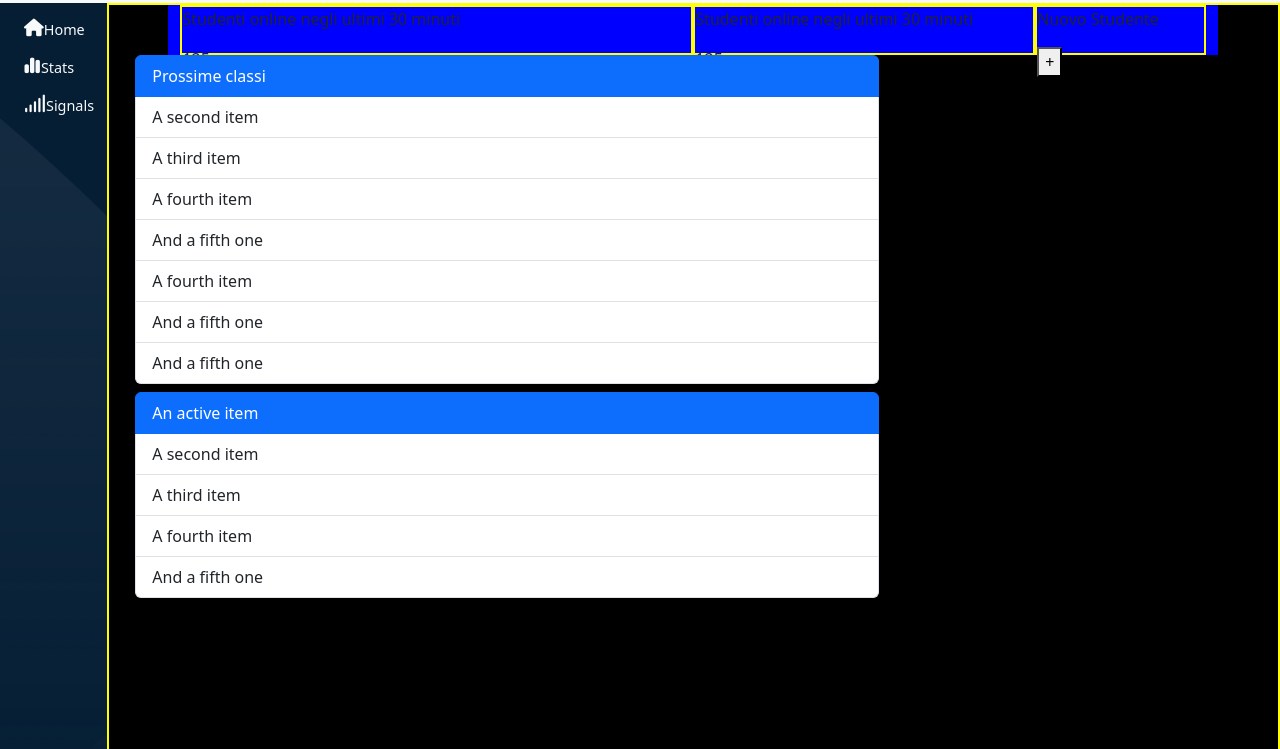
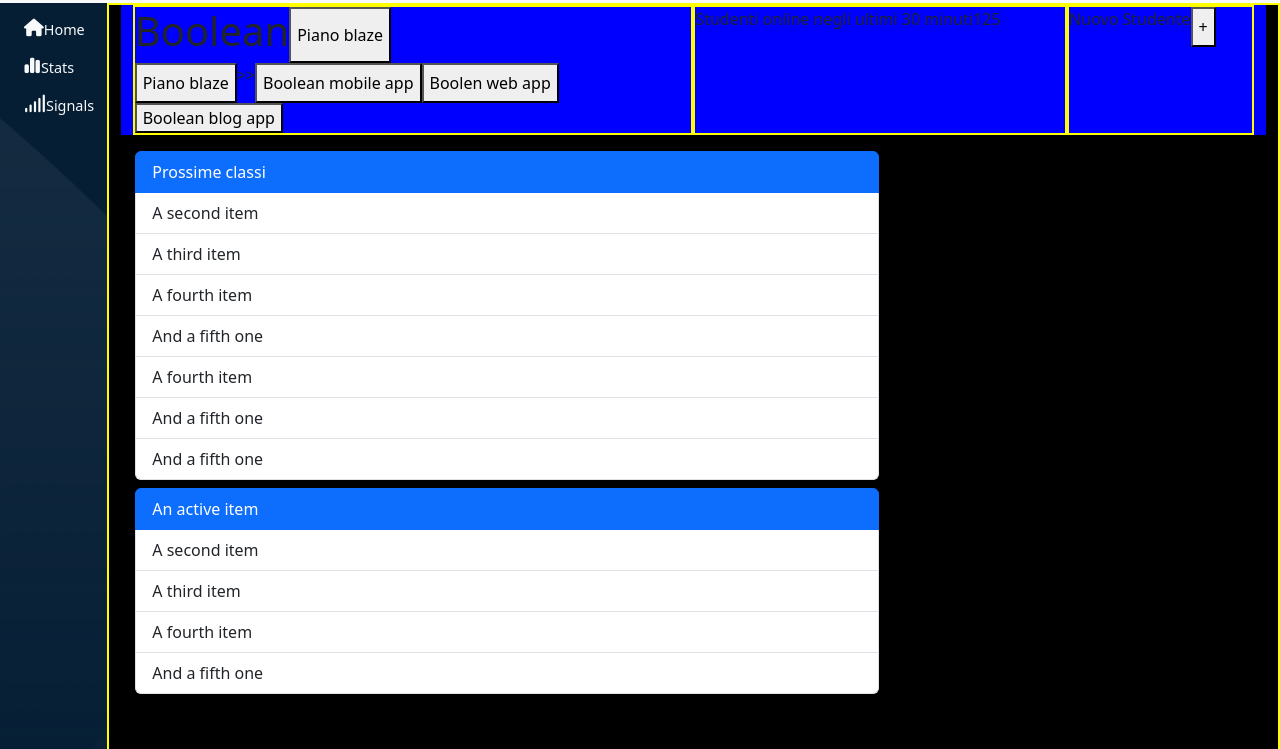
Before and after one commit to BernardoBarbucci/html-css-bootstrap-dashboard, a plain HTML site: page index.html in a window 1280 px wide. Shown: the part 51-800 px from the top of the page. Drawn offline with nearby package versions, Linux system fonts and the light colour scheme.

Commit message:
custom-top-bar aggiustata, da finire sm

```diff
--- a/css/style.css
+++ b/css/style.css
@@ -65,23 +65,15 @@ body{
 }
 /* TOP-BAR */
 .custom-top_bar{
-    height: 50px;
     background-color: blue;
 }
-
-
-
 
     /* JUMBOTRON */
 .jumbotron{
     background-color: black;
 }
     /* NEXT CLASSES */
-.next-classes{
-    /* background-color: rgb(0, 255, 42);
-    height: 100%;
-    width: 100%; */
-}
+
 
 
 
@@ -90,9 +82,15 @@ body{
 .custom-try{
     border: 2px solid yellow;
 }
+
 /* MEDIA QUERIES */
     /* SM */
-
+@media screen and (max-width: 576px) {
+    .custom-top_bar{
+        display: flex;
+        flex-direction: column;
+    }
+}
 
     /* MD */
 @media screen and (min-width: 768px) {
--- a/index.html
+++ b/index.html
@@ -80,26 +80,33 @@
         <!-- JUMBOTRON -->
         <section class="jumbotron container-fluid custom-try col-10 col-md-11">
             <!-- TOP-BAR -->
-        <section class="custom-top_bar container-fluid col-10 col-md-11 d-flex flex-row-reverse">
+          <section class="custom-top_bar container-fluid col-12 d-flex flex-row-reverse mb-3">
 
             <div class="col-12 col-md-4 col-lg-2 custom-try">
-            <div>
+              <div class="d-flex flex-wrap">
                 <p>Nuovo Studente</p>
                 <button>+</button>
               </div>
             </div>
 
             <div class="col-12 col-md-4 custom-try">
-            <div>
+              <div class="d-flex flex-wrap">
                 <p>Studenti online negli ultimi 30 minuti</p>
                 <p>125</p>
               </div>
             </div>
 
             <div class="col-12 col-md-4 col-lg-6 custom-try">
-            <div>
-              <p>Studenti online negli ultimi 30 minuti</p>
-              <p>125</p>
+              <div class="d-flex flex-wrap">
+                <h1>Boolean</h1>
+                <button>Piano blaze</button>
+              </div>
+              <div class="d-flex flex-wrap">
+                <button>Piano blaze</button>
+                <p>>></p>
+                <button>Boolean mobile app</button>
+                <button>Boolen web app</button>
+                <button>Boolean blog app</button>
               </div>
             </div>
 
```
Lines whose indentation alone changed are shown as unchanged.
